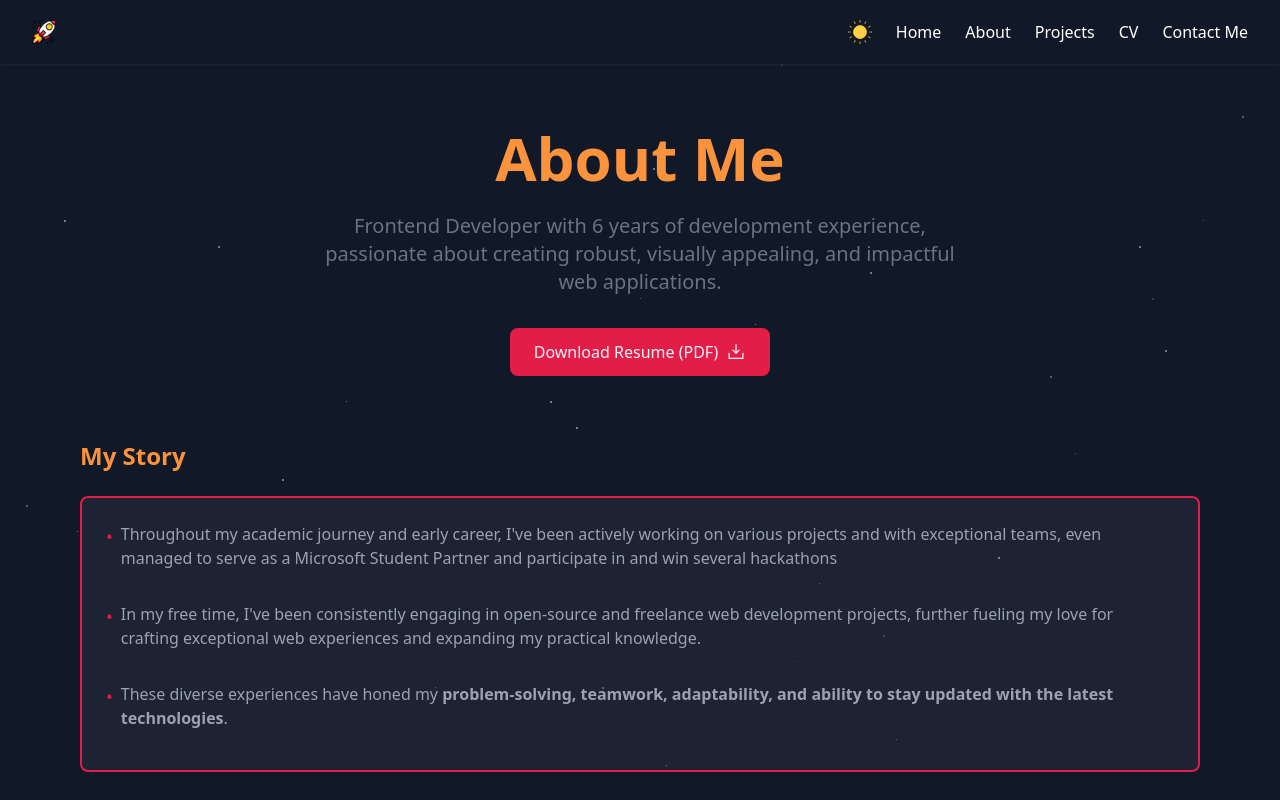
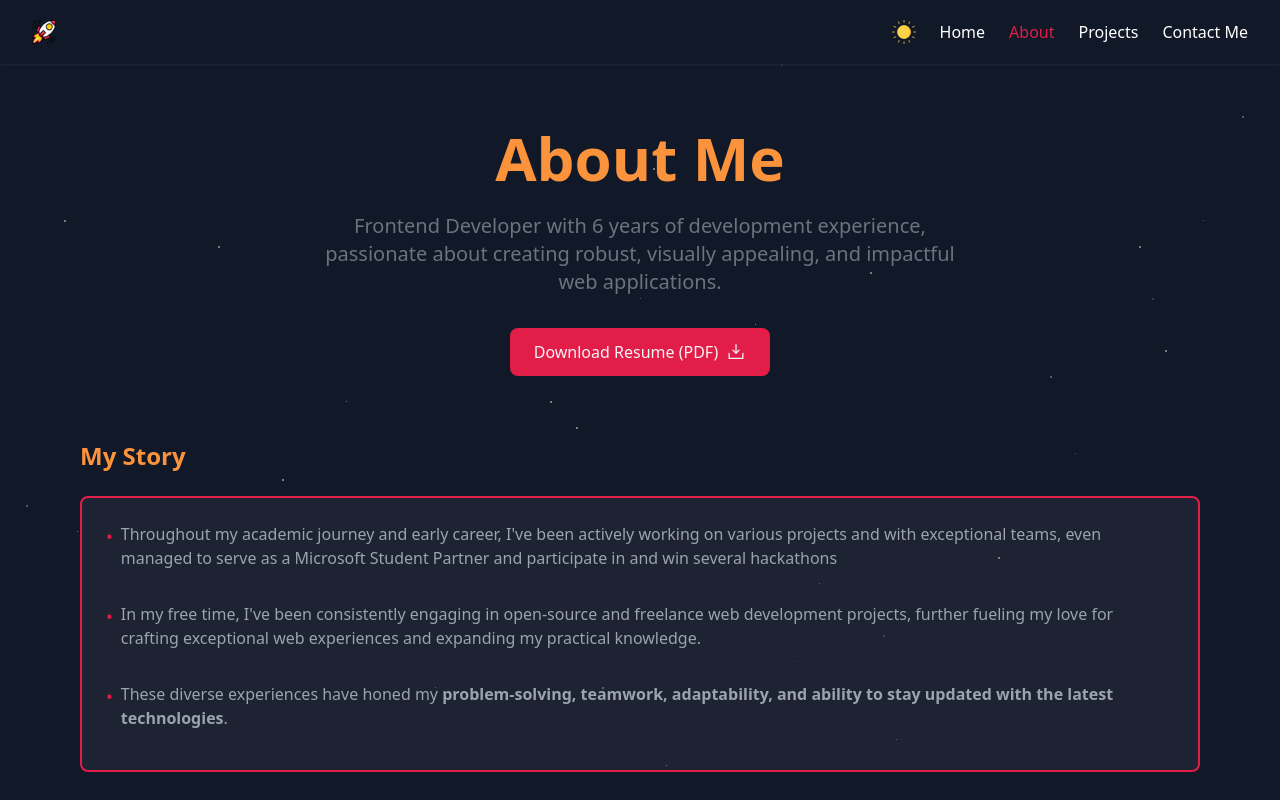
Before and after one commit to evokss/MyPortfolioWebsite, a Next.js app: page /about in a window 1280 px wide. Shown: the top 800 px of the page. Built offline with nearby package versions, Linux system fonts and the light colour scheme.

Commit message:
Update routes for new pages and remove unnecessary sections

```diff
--- a/app/components/common/NavBar.jsx
+++ b/app/components/common/NavBar.jsx
@@ -102,8 +102,14 @@ const Navbar = () => {
               Home
             </Link>
             <Link
-              href="/development"
-              className="text-gray-800 dark:text-white hover:text-rose-600 transition duration-300"
+              href="/about"
+              className={`
+                ${
+                  isActive("/about")
+                    ? "text-rose-600"
+                    : "text-gray-800 dark:text-white hover:text-rose-600 transition duration-300"
+                }
+              `}
             >
               About
             </Link>
@@ -118,12 +124,6 @@ const Navbar = () => {
           `}
             >
               Projects
-            </Link>
-            <Link
-              href="/development"
-              className="text-gray-800 dark:text-white hover:text-rose-600 transition duration-300"
-            >
-              CV
             </Link>
             <Link
               href="/contact"
@@ -187,8 +187,15 @@ const Navbar = () => {
             Home
           </Link>
           <Link
-            href="/development"
-            className="text-2xl font-semibold text-gray-800 dark:text-white hover:text-rose-600"
+            href="/about"
+            className={`
+              text-2xl font-semibold
+              ${
+                isActive("/projects")
+                  ? "text-rose-600"
+                  : "text-gray-800 dark:text-white hover:text-rose-600"
+              }
+            `}
           >
             About
           </Link>
@@ -204,12 +211,6 @@ const Navbar = () => {
         `}
           >
             Projects
-          </Link>
-          <Link
-            href="/development"
-            className="text-2xl font-semibold text-gray-800 dark:text-white hover:text-rose-600"
-          >
-            CV
           </Link>
           <Link
             href="/contact"
```
